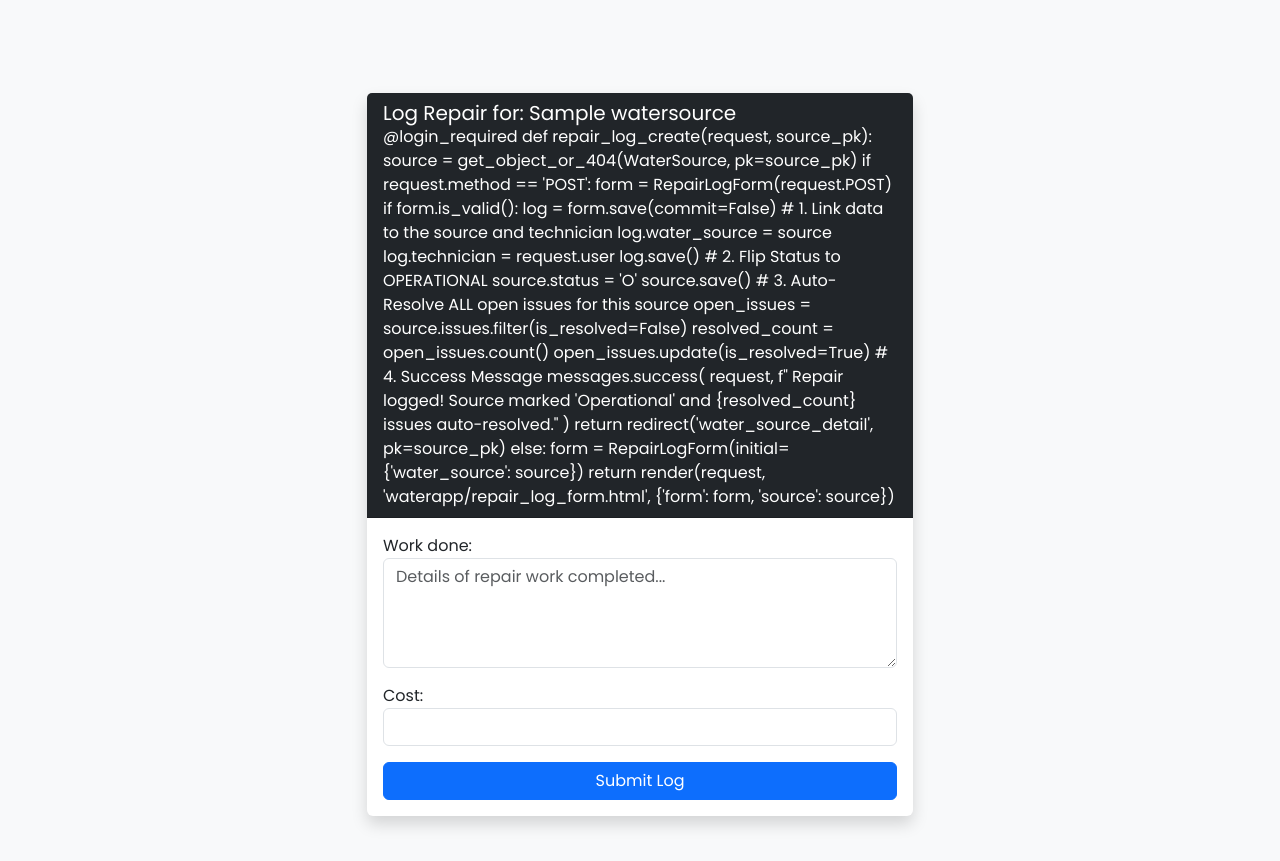
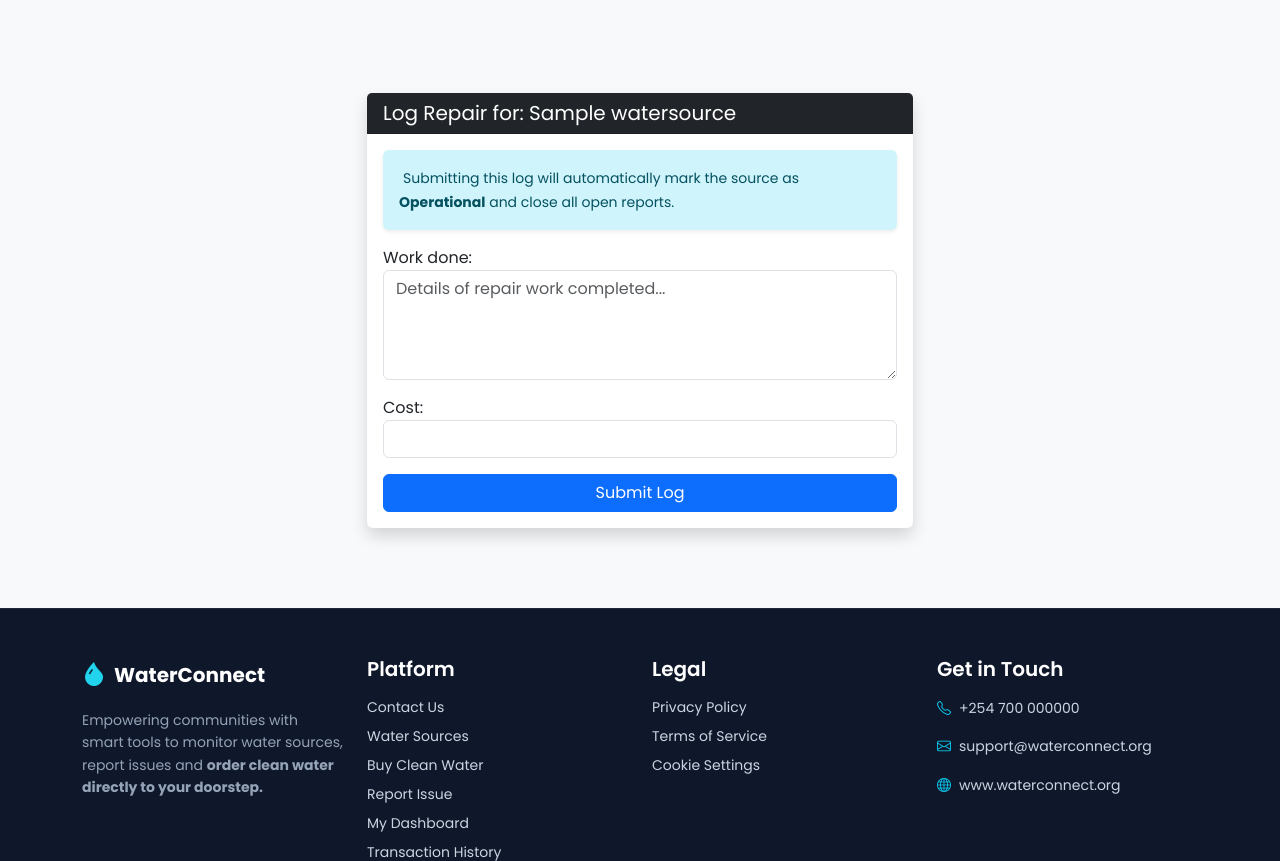
Before and after one commit to MorganWambulwa/Water-Management-System, a Django app: page /repair/log/1/ in a window 1280 px wide. Shown: the part 57-918 px from the top of the page. Run offline with Django 5.2, Linux system fonts and the light colour scheme; a user stored in the database is signed in; tables that the repository leaves empty hold one stand-in row (values such as "Sample post").

Commit message:
Remove python code from HTML template

```diff
--- a/templates/waterapp/repair_log_form.html
+++ b/templates/waterapp/repair_log_form.html
@@ -6,43 +6,18 @@
         <div class="col-md-6">
             <div class="card shadow border-0">
                 <div class="card-header bg-dark text-white">
-                    <h5 class="mb-0">Log Repair for: {{ source.name }}</h5>@login_required
-def repair_log_create(request, source_pk):
-    source = get_object_or_404(WaterSource, pk=source_pk)
+                    <h5 class="mb-0">Log Repair for: {{ source.name }}</h5>
+                </div>
 
-    if request.method == 'POST':
-        form = RepairLogForm(request.POST)
-        if form.is_valid():
-            log = form.save(commit=False)
+                <div class="card-body">
+                    <div class="alert alert-info border-0 shadow-sm mb-3">
+                        <small>
+                            <i class="fas fa-info-circle me-1"></i>
+                            Submitting this log will automatically mark the source as
+                            <strong>Operational</strong> and close all open reports.
+                        </small>
+                    </div>
 
-            # 1. Link data to the source and technician
-            log.water_source = source
-            log.technician = request.user
-            log.save()
-
-
-            # 2. Flip Status to OPERATIONAL
-            source.status = 'O'
-            source.save()
-
-            # 3. Auto-Resolve ALL open issues for this source
-            open_issues = source.issues.filter(is_resolved=False)
-            resolved_count = open_issues.count()
-            open_issues.update(is_resolved=True)
-
-            # 4. Success Message
-            messages.success(
-                request,
-                f" Repair logged! Source marked 'Operational' and {resolved_count} issues auto-resolved."
-            )
-
-            return redirect('water_source_detail', pk=source_pk)
-    else:
-        form = RepairLogForm(initial={'water_source': source})
-
-    return render(request, 'waterapp/repair_log_form.html', {'form': form, 'source': source})
-                </div>
-                <div class="card-body">
                     <form method="post">
                         {% csrf_token %}
                         {{ form.as_p }}
--- a/waterapp/views.py
+++ b/waterapp/views.py
@@ -427,7 +427,7 @@ def repair_log_create(request, source_pk):
 
             messages.success(
                 request,
-                f"✅ Repair logged! Source marked 'Operational' and {resolved_count} issues were automatically resolved."
+                f"Repair logged! Source marked 'Operational' and {resolved_count} issues were automatically resolved."
             )
 
             return redirect('water_source_detail', pk=source_pk)
```
